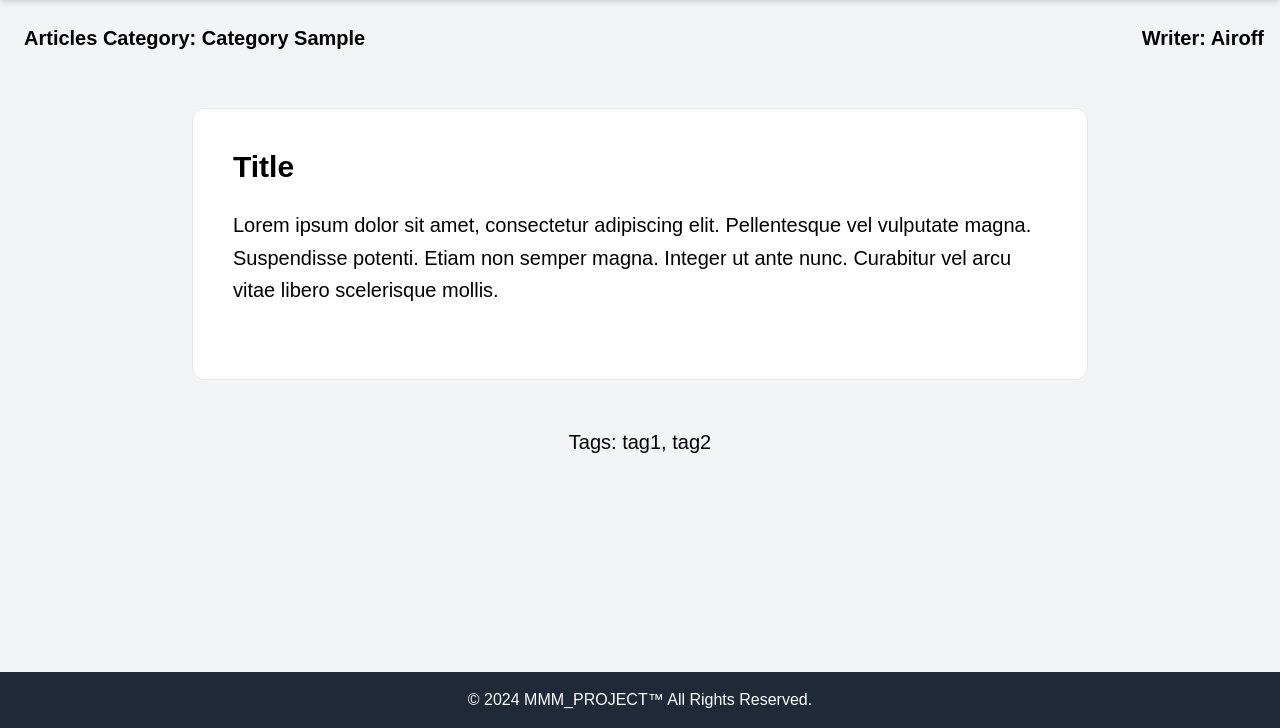
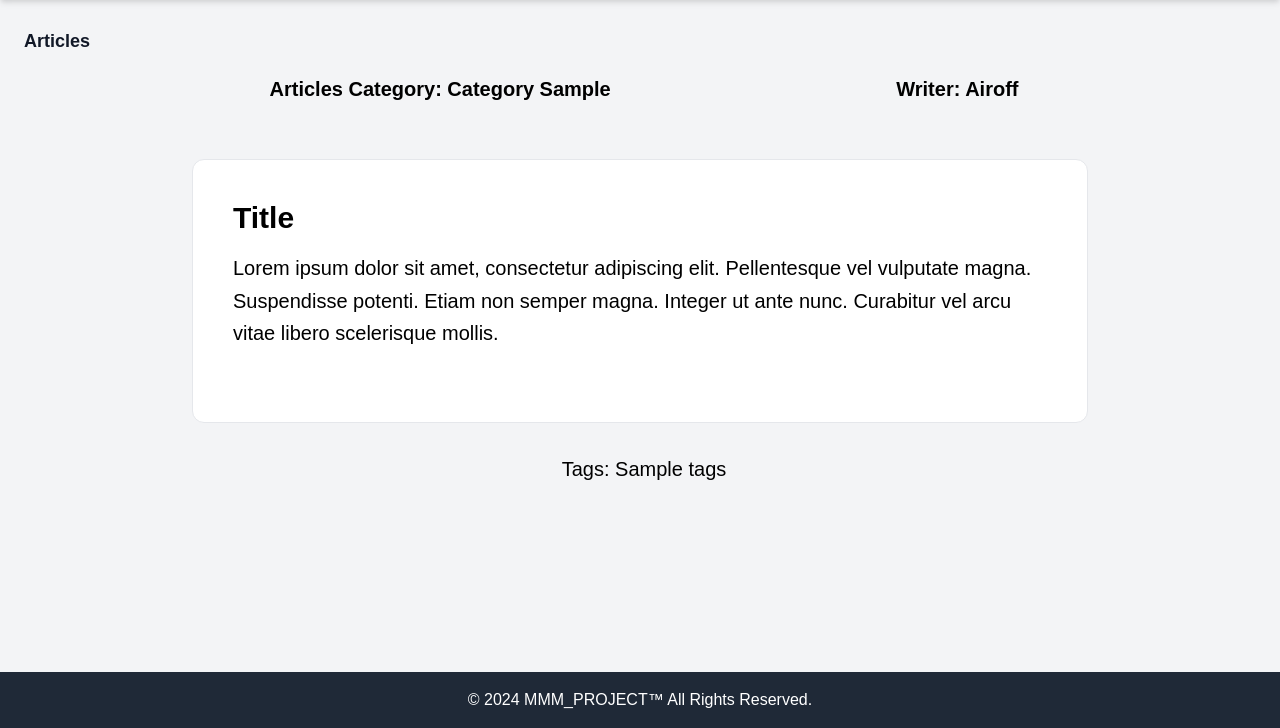
Before and after one commit to saeed-54996/MMM-Project, a Flask app: template my_flask_app/templates/article.html in a window 1280 px wide. Shown: the part 72-800 px from the top of the page. Run offline with Flask 3, Linux system fonts and the light colour scheme; the template is opened without the code that fills it: most values are stand-ins (such as "Sample title", 1, 10 or a date in 2020); some libraries are stand-ins or nearby versions.

Commit message:
Edit article page

```diff
--- a/my_flask_app/templates/article.html
+++ b/my_flask_app/templates/article.html
@@ -6,7 +6,13 @@
 {% endblock %}
 
 {% block body %}
-<div class="flex justify-between items-center mb-6">
+
+<a href="{{ url_for('articles_page') }}" class="text-gray-900 hover:text-black-700 text-lg font-bold inline-flex items-center mb-5">
+    <iconify-icon icon="ic:round-arrow-back" width="1.8rem" class="mr-2"></iconify-icon>
+    Articles
+</a>
+
+<div class="flex w-full justify-evenly items-center mb-6">
     <div class="text-xl font-bold flex items-center">
         <span class="icon-category mr-2"></span>
         <iconify-icon icon="mdi:filter-outline" width="1.4rem"></iconify-icon>
@@ -21,13 +27,15 @@
 
 <div class="flex justify-center py-8 px-4 sm:px-6 lg:px-8">
     <div class="max-w-4xl w-full bg-white text-black border border-gray-200 p-10 rounded-xl">
-        <h1 class="text-3xl font-bold mb-6">Title</h1>
+        <h1 class="text-3xl font-bold mb-4">Title</h1>
         <p class="text-xl leading-relaxed mb-8">
             Lorem ipsum dolor sit amet, consectetur adipiscing elit. Pellentesque vel vulputate magna. Suspendisse potenti. Etiam non semper magna. Integer ut ante nunc. Curabitur vel arcu vitae libero scelerisque mollis.
         </p>
     </div>
 </div>
-<div class="flex justify-center gap-2 py-4">
-    <div class="text-xl text-black-700">Tags: tag1, tag2</div>
+<div class="flex justify-center text-xl items-center">
+    <span class="icon-tags mr-2"></span>
+    <iconify-icon icon="icon-park-outline:tag" width="1.4rem"></iconify-icon>
+    Tags: {{ tags }}
 </div>
 {% endblock %}
--- a/my_flask_app/templates/picture.html
+++ b/my_flask_app/templates/picture.html
@@ -7,6 +7,11 @@
 
 {% block body %}
 <main class="container mx-auto p-4">
+
+    <a href="{{ url_for('pictures') }}" class="text-gray-900 hover:text-black-700 text-lg font-bold inline-flex items-center mb-5">
+        <iconify-icon icon="ic:round-arrow-back" width="1.8rem" class="mr-2"></iconify-icon>
+        pictures
+    </a>
 
     <div class="flex justify-between items-center mb-6">
         <div class="text-xl font-bold flex items-center">
```
Also changed, not shown: my_flask_app/templates/articles.html (+8 -10 lines).
